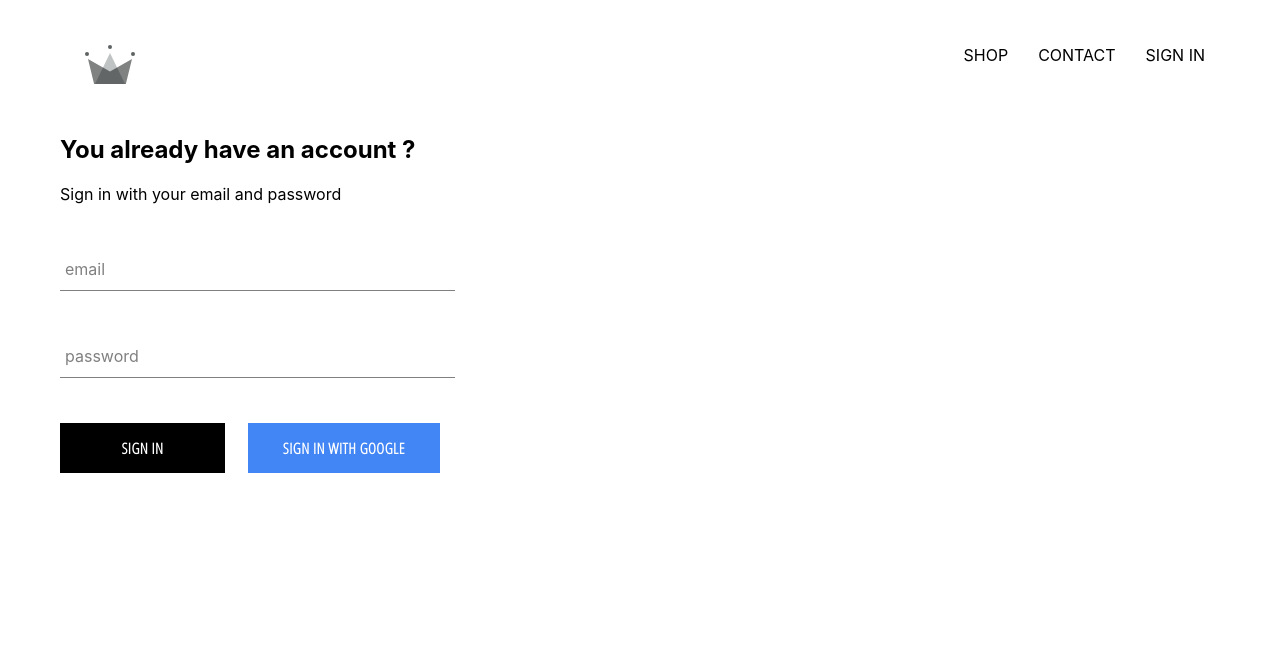
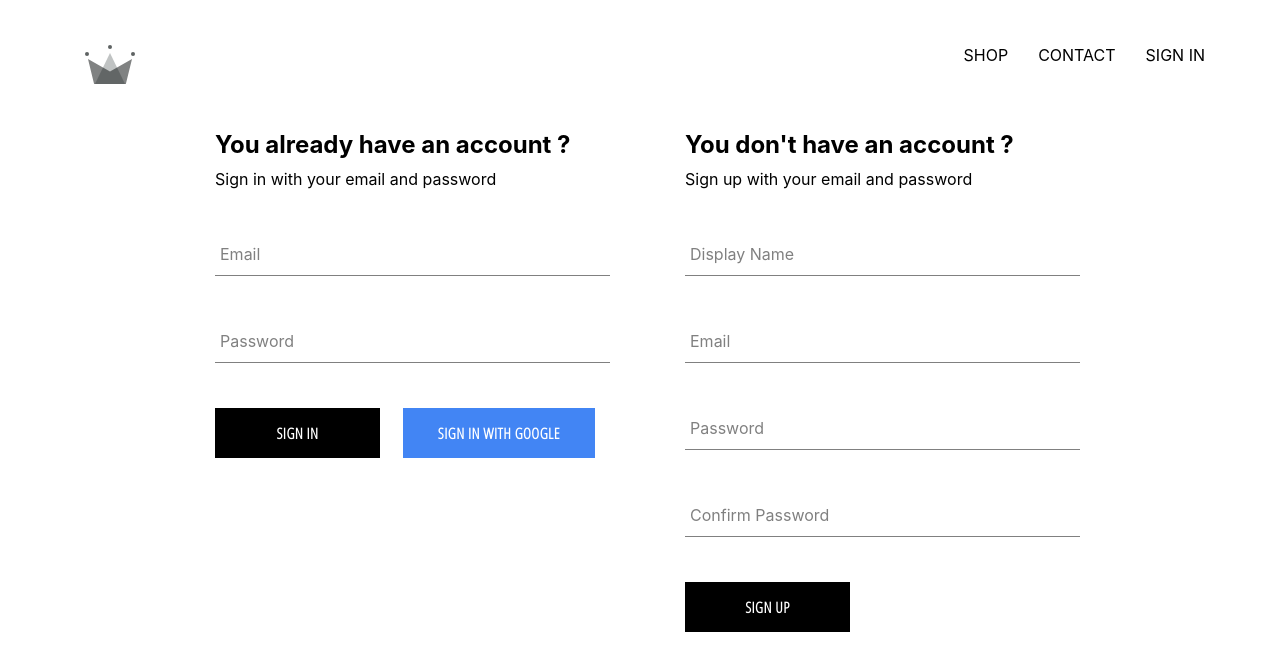
Before and after one commit to miraDask/conf-shop, a React (Create React App) app: page /signin in a window 1280 px wide. Shown: the top 670 px of the page. Built offline with nearby package versions, Linux system fonts and the light colour scheme; no server answers.

Commit message:
implement sign up with password and email in firebase

```diff
--- a/src/App.js
+++ b/src/App.js
@@ -1,17 +1,18 @@
 import React from 'react';
-import HomePage from './pages/homepage/homepage.component';
 import { Switch, Route } from 'react-router-dom';
-import ShopPage from './pages/shop/shop.component';
-import Header from './components/header/header.component';
-import SignInAndSignUpPage from './pages/sign-in-and-sign-up/sign-in-and-sign-up.component';
-import { auth, createUserProfileDocument } from '../src/firebase/firebase.utils';
 
 import './App.css';
-import './pages/homepage/homepage.styles.scss';
+
+import HomePage from './pages/homepage/homepage.component';
+import ShopPage from './pages/shop/shop.component';
+import SignInAndSignUpPage from './pages/sign-in-and-sign-up/sign-in-and-sign-up.component';
+import Header from './components/header/header.component';
+import { auth, createUserProfileDocument } from './firebase/firebase.utils';
 
 class App extends React.Component {
 	constructor() {
 		super();
+
 		this.state = {
 			currentUser: null
 		};
@@ -23,10 +24,20 @@
 		this.unsubscribeFromAuth = auth.onAuthStateChanged(async (userAuth) => {
 			if (userAuth) {
 				const userRef = await createUserProfileDocument(userAuth);
+
 				userRef.onSnapshot((snapShot) => {
-					this.setState({ currentUser });
+					this.setState({
+						currentUser: {
+							id: snapShot.id,
+							...snapShot.data()
+						}
+					});
+
+					console.log(this.state);
 				});
 			}
+
+			this.setState({ currentUser: userAuth });
 		});
 	}
 
@@ -40,8 +51,8 @@
 				<Header currentUser={this.state.currentUser} />
 				<Switch>
 					<Route exact path="/" component={HomePage} />
-					<Route exact path="/shop" component={ShopPage} />
-					<Route exact path="/signin" component={SignInAndSignUpPage} />
+					<Route path="/shop" component={ShopPage} />
+					<Route path="/signin" component={SignInAndSignUpPage} />
 				</Switch>
 			</div>
 		);
--- a/src/components/sign-in/sign-in.component.jsx
+++ b/src/components/sign-in/sign-in.component.jsx
@@ -1,22 +1,29 @@
-import React from "react";
-import FormInput from "../form-input/form-input.component";
-import CustomButton from "../custom-button/custom-button.component";
-import { signInWithGoogle } from "../../firebase/firebase.utils";
+import React from 'react';
+import FormInput from '../form-input/form-input.component';
+import CustomButton from '../custom-button/custom-button.component';
+import { auth, signInWithGoogle } from '../../firebase/firebase.utils';
 
-import "./sign-in.styles.scss";
+import './sign-in.styles.scss';
 
 class SignIn extends React.Component {
 	constructor(props) {
 		super(props);
 		this.state = {
-      email: "",
-      password: "",
+			email: '',
+			password: ''
 		};
 	}
 
-  handleSubmit = (e) => {
+	handleSubmit = async (e) => {
 		e.preventDefault();
-    this.setState({ email: "", password: "" });
+		const { email, password } = this.state;
+
+		try {
+			await auth.signInWithEmailAndPassword(email, password);
+		} catch (error) {
+			alert('you are not registered user. Sign up first!');
+		}
+		this.setState({ email: '', password: '' });
 	};
 
 	handleOnChange = (e) => {
@@ -27,28 +34,30 @@
 	render() {
 		return (
 			<div className="sign-in">
-        <h2>You already have an account ?</h2>
+				<h2 className="title">You already have an account ?</h2>
 				<span>Sign in with your email and password</span>
 				<form onSubmit={this.handleSubmit}>
 					<FormInput
+						type="email"
 						name="email"
 						value={this.state.email}
-            label="email"
+						label="Email"
 						required
 						handleOnChange={this.handleOnChange}
 					/>
 					<FormInput
+						type="password"
 						name="password"
 						value={this.state.password}
-            label="password"
+						label="Password"
 						required
 						handleOnChange={this.handleOnChange}
 					/>
 					<div className="buttons">
 						<CustomButton type="submit"> Sign in </CustomButton>
 						<CustomButton onClick={signInWithGoogle} isGoogleSignInButton={true}>
-            {" "}
-            Sign in with Google{" "}
+							{' '}
+							Sign in with Google{' '}
 						</CustomButton>
 					</div>
 				</form>
--- /dev/null
+++ b/src/components/sign-up/sign-up.styles.scss
@@ -0,0 +1,9 @@
+.sign-up {
+  display: flex;
+  flex-direction: column;
+  width: 380px;
+
+  .title {
+    margin: 10px 0;
+  }
+}
--- /dev/null
+++ b/src/components/sign-up/singn-up.component.jsx
@@ -0,0 +1,97 @@
+import React from 'react';
+
+import FormInput from '../../components/form-input/form-input.component';
+import CustomButton from '../../components/custom-button/custom-button.component';
+import { auth, createUserProfileDocument } from '../../firebase/firebase.utils';
+
+import './sign-up.styles.scss';
+
+class SignUp extends React.Component {
+	constructor() {
+		super();
+		this.state = {
+			displayName: '',
+			email: '',
+			password: '',
+			confirmPassword: ''
+		};
+	}
+
+	handleSubmit = async (e) => {
+		e.preventDefault();
+		const { displayName, email, password, confirmPassword } = this.state;
+
+		if (password !== confirmPassword) {
+			alert("passwords don't match");
+			return;
+		}
+
+		try {
+			const { user } = await auth.createUserWithEmailAndPassword(email, password);
+			await createUserProfileDocument(user, { displayName });
+
+			this.setState({
+				displayName: '',
+				email: '',
+				password: '',
+				confirmPassword: ''
+			});
+		} catch (error) {
+			console.error(error);
+		}
+	};
+
+	handleOnChange = (e) => {
+		const { name, value } = e.target;
+		this.setState({ [name]: value });
+	};
+
+	render() {
+		const { displayName, email, password, confirmPassword } = this.state;
+		return (
+			<div className="sign-up">
+				<h2 className="title">You don't have an account ?</h2>
+				<span>Sign up with your email and password</span>
+				<form onSubmit={this.handleSubmit}>
+					<FormInput
+						type="text"
+						name="displayName"
+						value={displayName}
+						label="Display Name"
+						required
+						handleOnChange={this.handleOnChange}
+					/>
+					<FormInput
+						type="email"
+						name="email"
+						value={email}
+						label="Email"
+						required
+						handleOnChange={this.handleOnChange}
+					/>
+					<FormInput
+						type="password"
+						name="password"
+						value={password}
+						label="Password"
+						required
+						handleOnChange={this.handleOnChange}
+					/>
+					<FormInput
+						type="password"
+						name="confirmPassword"
+						value={confirmPassword}
+						label="Confirm Password"
+						required
+						handleOnChange={this.handleOnChange}
+					/>
+					<div className="buttons">
+						<CustomButton type="submit"> SIGN UP </CustomButton>
+					</div>
+				</form>
+			</div>
+		);
+	}
+}
+
+export default SignUp;
--- a/src/pages/sign-in-and-sign-up/sign-in-and-sign-up.component.jsx
+++ b/src/pages/sign-in-and-sign-up/sign-in-and-sign-up.component.jsx
@@ -1,13 +1,15 @@
-import React from "react";
+import React from 'react';
 
-import "./sign-in-and-sign-up.styles.scss";
+import './sign-in-and-sign-up.styles.scss';
 
-import SignIn from "../../components/sign-in/sign-in.component";
+import SignIn from '../../components/sign-in/sign-in.component';
+import SignUp from '../../components/sign-up/singn-up.component';
 
 const SignInAndSignUpPage = () => (
-  <div className="sign-in-and-sign-up">
-    <SignIn />
-  </div>
+	<div className="sign-in-and-sign-up">
+		<SignIn />
+		<SignUp />
+	</div>
 );
 
 export default SignInAndSignUpPage;
--- a/src/pages/sign-in-and-sign-up/sign-in-and-sign-up.styles.scss
+++ b/src/pages/sign-in-and-sign-up/sign-in-and-sign-up.styles.scss
@@ -0,0 +1,6 @@
+.sign-in-and-sign-up {
+	width: 850px;
+	display: flex;
+	justify-content: space-between;
+	margin: 30px auto;
+}
```
Also changed, not shown: 1 other file (tests, documents, lock files or other folders). Lines whose indentation alone changed are shown as unchanged.
